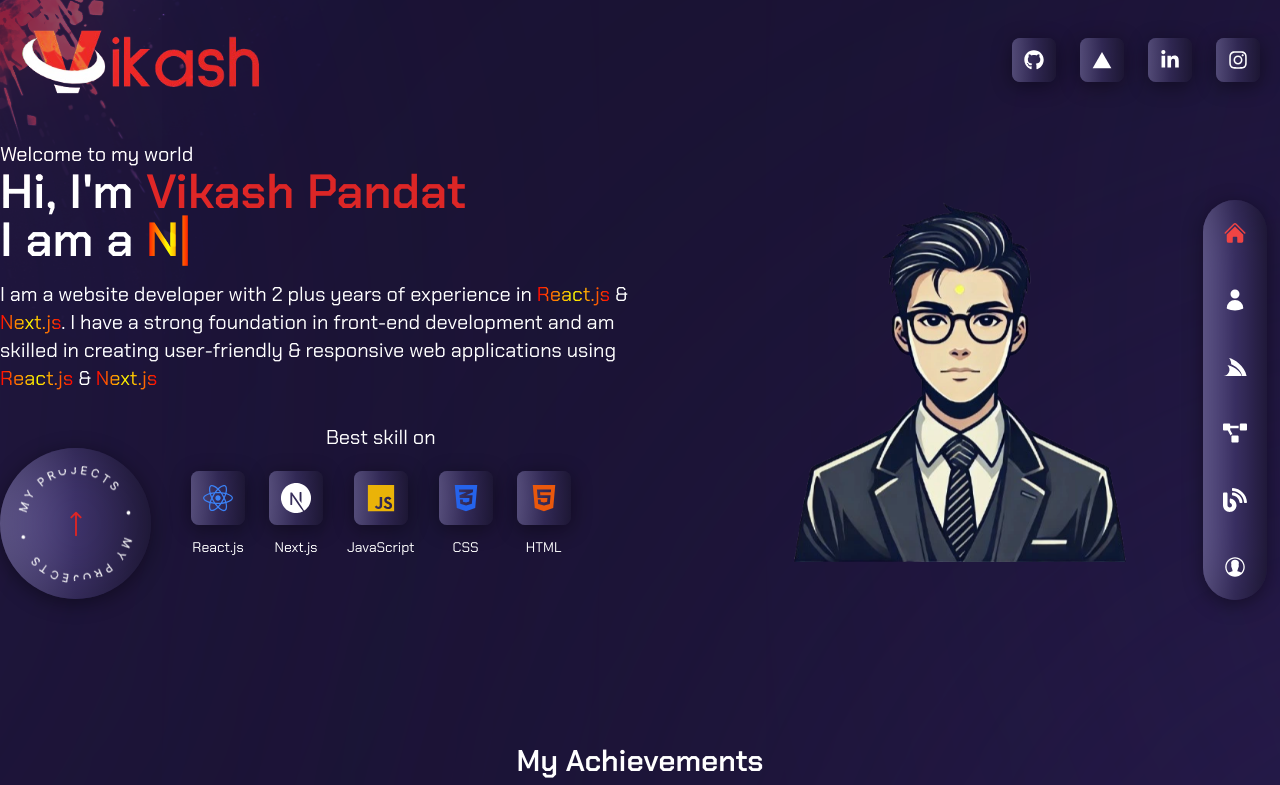
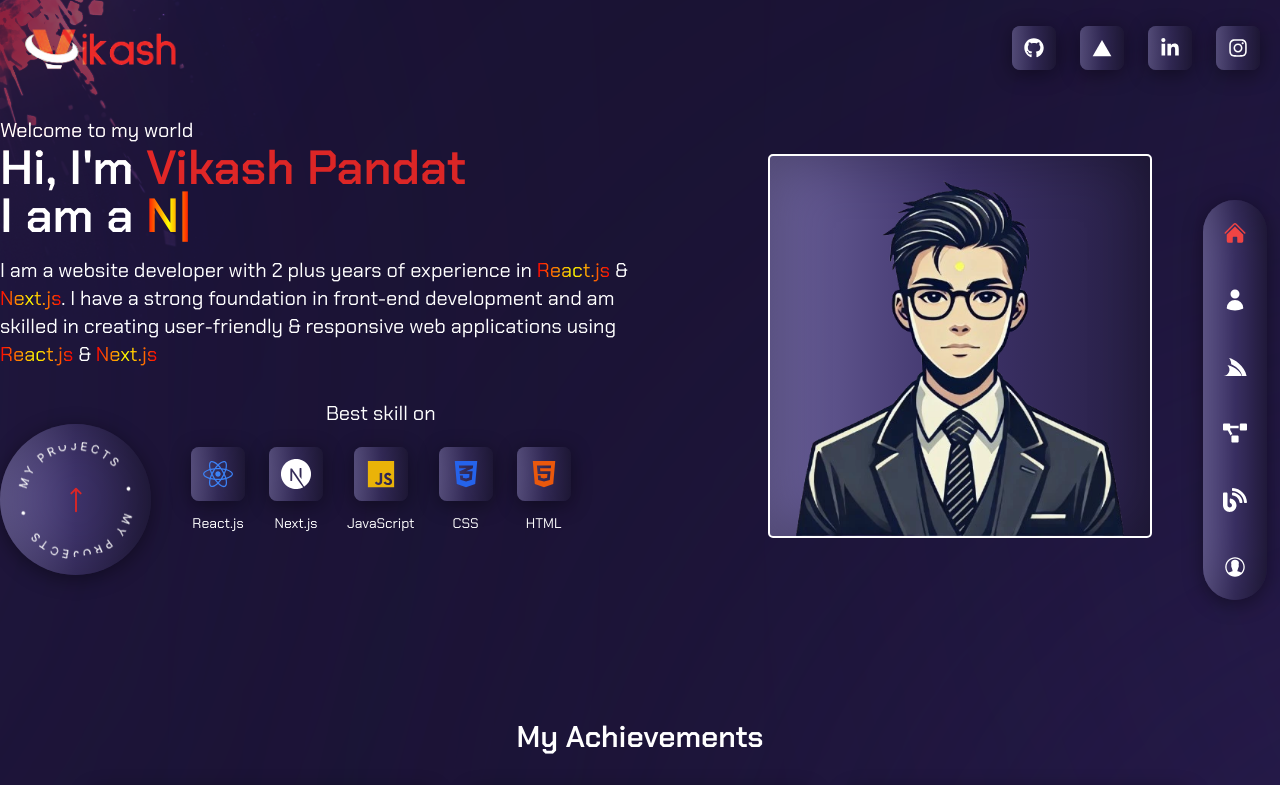
Before and after one commit to vikash0p/vikashPortfolio, a Next.js app: page / in a window 1280 px wide. Shown: the top 785 px of the page. Built offline with nearby package versions, Linux system fonts and the light colour scheme; a web font is replaced by a local one.

Commit message:
add the image property

```diff
--- a/components/Footer.js
+++ b/components/Footer.js
@@ -14,7 +14,7 @@ const Footer = () => {
       {/* Footer container */}
       <div className="max-w-screen-xl mx-auto grid grid-cols-1 sm:grid-cols-2 md:grid-cols-3 lg:grid-cols-4 gap-8">
         <div className='w-full flex flex-col items-center gap-10 md:gap-10 lg:5'>
-          <div className="relative w-24 h-24 back2">
+          <div className="relative w-18 h-18 back2">
             <Image
               src="/images/vikash.webp"
               alt="avatar"
--- a/components/Navbar.js
+++ b/components/Navbar.js
@@ -6,12 +6,12 @@ const Navbar = () => {
   return (
     <div className="w-full flex justify-between items-center text-2xl lg:text-3xl gap-2 pt-2 md:pt-5 text-red-600 px-2 lg:px-5">
       {/* Aspect Ratio Wrapper for Image */}
-      <div className="relative w-28 md:w-40 lg:w-60" style={{ aspectRatio: '3/1' }}>
+      <div className="relative w-28 md:w-40 h-14  " >
         <Image
           src="/logo.png"
           alt="Elegant Jewelry logo"
           fill
-          className="object-cover"
+          className="object-contain"
           priority={true}
         />
       </div>
--- a/components/homepage/HomeRight.js
+++ b/components/homepage/HomeRight.js
@@ -13,7 +13,7 @@ const HomeRight = () => {
       viewport={{ once: false, amount: 0.6 }}
       whileHover={{ scale: 1.05 }}
       transition={{ type: "spring", stiffness: 300, damping: 20 }}
-      className="w-full max-w-xs md:max-w-sm  m-auto h-80  md:h-96 rounded-full   relative"
+      className="w-full max-w-xs md:max-w-sm  m-auto h-80  md:h-96    back2  relative"
     >
       <Image
         src={'/images/vikash.webp'}
```
